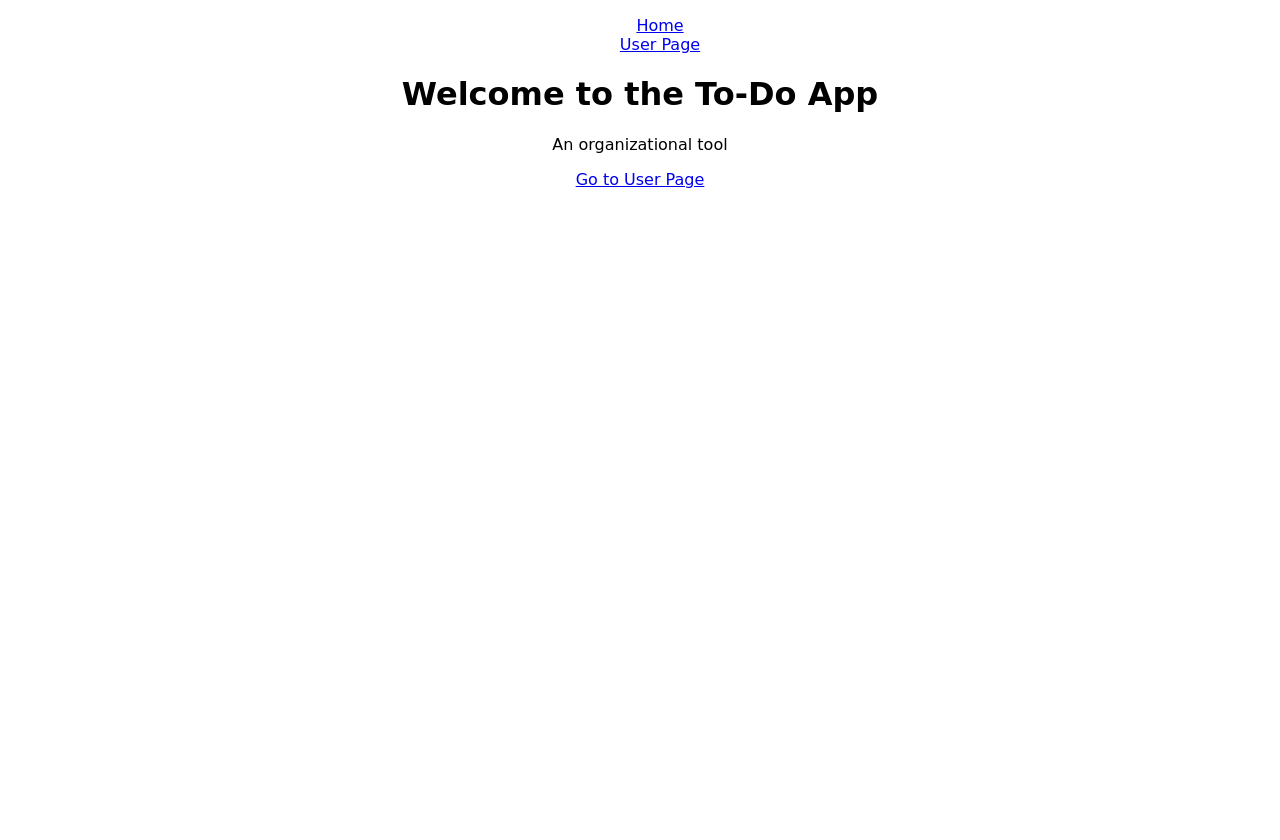
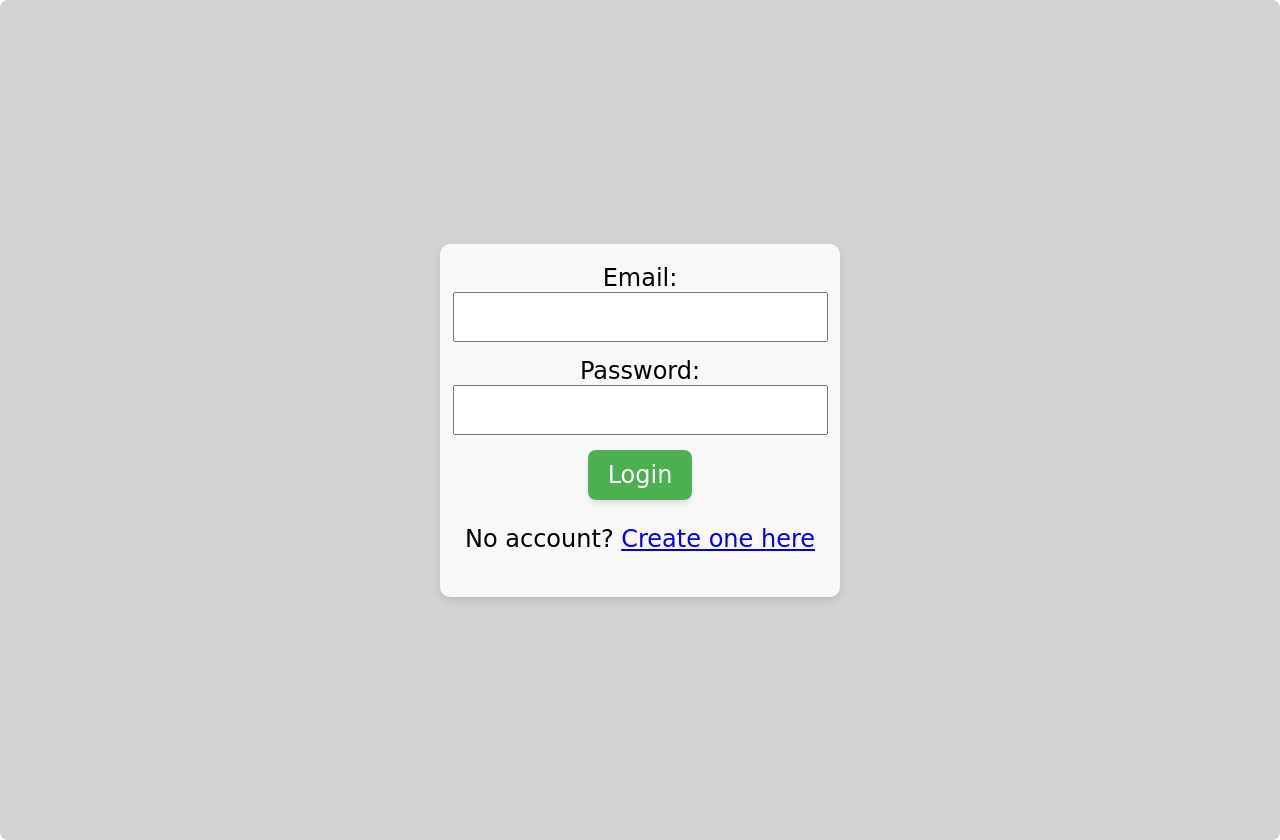
Before and after one commit to DarrenZagrean/darrens-react-app, a React (Create React App) app: page / in a window 1280 px wide. Before the commit the page ends 800 px from the top, so only its background shows below. Built offline with nearby package versions, Linux system fonts and the light colour scheme.

Commit message:
Reorganizing login and signup page

```diff
--- a/src/App.js
+++ b/src/App.js
@@ -1,9 +1,10 @@
 import React, { useState } from 'react';
 import { BrowserRouter as Router, Route, Routes, Link } from 'react-router-dom';
+import LoginPage from './pages/LoginPage';
 import UserPage from './pages/Users/';
 import ToDoPage from './pages/ToDoPage/'; // Ensure this matches your filename
 import './App.css'; // Add this line to include basic styles
-import HomePage from './pages/HomePage/';
+
 
 function App() {
   const [username, setUsername] = useState('');//defines state
@@ -11,15 +12,12 @@ function App() {
     <Router>
       <div className="App">
         <nav>
-          <ul>
-            <li><Link to="/">Home</Link></li>
-            <li><Link to="/users">User Page</Link></li>
-          </ul>
         </nav>
         <Routes>
-          <Route path="/users" element={<UserPage setUsername={setUsername} />} /> {/* Pass setUsername */}
-          <Route path="/todo" element={<ToDoPage />} /> {/* Ensure this points to your ToDoPage component */}
-          <Route path="/" element={<HomePage />} />
+            <Route path="/" element={<LoginPage setUsername={setUsername} />} />
+            <Route path="/login" element={<LoginPage setUsername={setUsername} />} />
+            <Route path="/signup" element={<UserPage setUsername={setUsername} />} />
+            <Route path="/todo" element={<ToDoPage />} /> {/* Ensure this points to your ToDoPage component */}
         </Routes>
       </div>
     </Router>
--- a/src/pages/HomePage/index.js
+++ /dev/null
@@ -1,13 +0,0 @@
-import { Link } from "react-router-dom";
-function HomePage() {
-  return (
-    <div className="home-container">
-      <h1>Welcome to the To-Do App</h1>
-      <p>An organizational tool</p>
-      <div className="home-links">
-        <Link to="/users" className="home-button">Go to User Page</Link>
-      </div>
-    </div>
-  );
-}
-export default HomePage;
--- /dev/null
+++ b/src/pages/LoginPage/index.js
@@ -0,0 +1,69 @@
+import React, { useState } from 'react';
+import { useNavigate, Link } from 'react-router-dom';
+import Input from '../../components/Input/';
+import Form from '../../components/Form/';
+import Button from '../../components/Button/';
+
+const LoginPage = ({ setUsername }) => {
+  const [email, setEmail] = useState('');
+  const [password, setPassword] = useState('');
+  const [errors, setErrors] = useState('');
+  const navigate = useNavigate();
+
+  const validateInputs = () => {
+    const newErrors = [];
+    if (!email) newErrors.push("Email is required");
+    if (!password) newErrors.push("Password is required");
+    setErrors(newErrors);
+    return newErrors.length === 0;
+  };
+
+  const handleLoginSubmit = (e) => {
+    e.preventDefault();
+    if (validateInputs()) {
+      fetch('http://127.0.0.1:8000/api/users/login', {
+        mode: 'cors',
+        method: 'post',
+        body: JSON.stringify({ email, password }),
+      })
+      .then(response => {
+        if (response.status === 200) {
+          setUsername(email);
+          navigate('/todo', { state: { username: email } });
+        } else {
+          alert("Login failed!");
+        }
+      })
+      .catch(error => {
+        console.error('Error:', error);
+      });
+    }
+  };
+
+  return (
+    <div style={{ backgroundColor: '#D3D3D3', padding: '20px', borderRadius: '8px', height: '100vh', display: 'flex', justifyContent: 'center', alignItems: 'center' }}>
+      <Form handleSubmit={handleLoginSubmit}>
+        <label>Email:
+          <Input type="email" value={email} onChange={(e) => setEmail(e.target.value)} />
+        </label>
+        <label>Password:
+          <Input type="password" value={password} onChange={(e) => setPassword(e.target.value)} />
+        </label>
+        <Button type="submit">Login</Button>
+
+        {errors.length > 0 && (
+          <div style={{ color: 'red', marginTop: '10px' }}>
+            {errors.map((error, index) => <p key={index}>{error}</p>)}
+          </div>
+        )}
+
+        {/* Link to SignupPage */}
+        <p style={{ marginTop: '10px' }}>
+          No account? <Link to="/signup">Create one here</Link>
+        </p>
+      </Form>
+    </div>
+  );
+};
+
+export default LoginPage;
--- a/src/pages/Users/index.js
+++ b/src/pages/Users/index.js
@@ -1,5 +1,5 @@
 import React, { useState } from 'react';
-import { useNavigate } from 'react-router-dom'; // Import useNavigate for navigation
+import { useNavigate, Link } from 'react-router-dom'; // Import useNavigate for navigation
 import Input from "../../components/Input/";
 import Form from '../../components/Form/';
 import Button from "../../components/Button/";
@@ -96,6 +96,10 @@ const usersHandleSubmit = (e) => {
                         {errors.map((error, index) => <p key={index}>{error}</p>)}
                     </div>
                 )}
+                 {/* Link to LoginPage */}
+                  <p style={{ marginTop: '10px' }}>
+                    Already have an account? <Link to="/login">Login here</Link>
+                   </p>
             </Form>
         </div>
     );
```
Also changed, not shown: src/pages/Users/styles.css (deleted).
